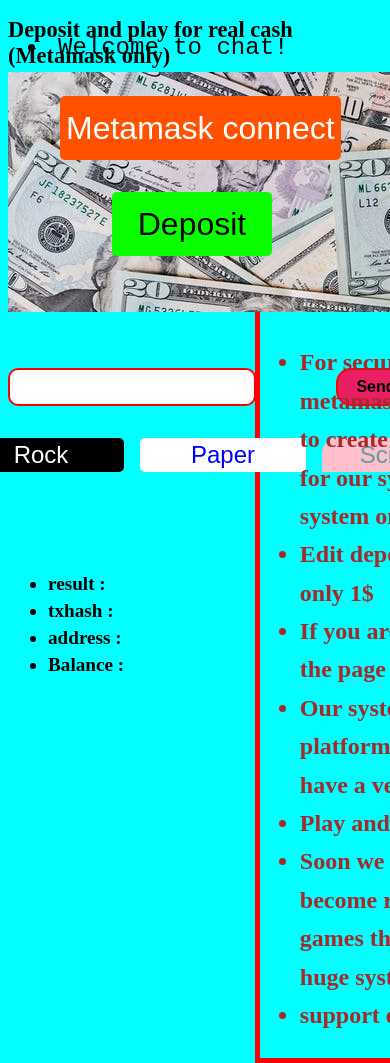
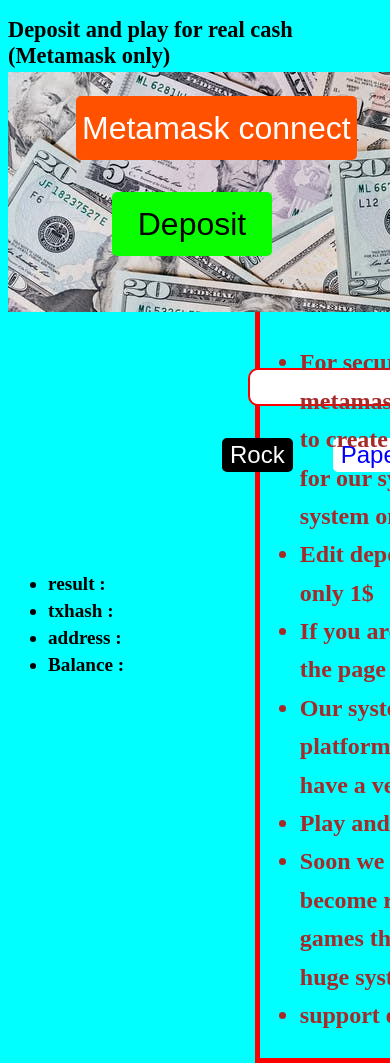
Before and after one commit to adidastaz/moneyAndSkill.com, a plain HTML site: page client/index.html in a window 390 px wide. Shown: the top 1063 px of the page. Drawn offline with nearby package versions, Linux system fonts and the light colour scheme; no server answers.

Commit message:
Update main.css

```diff
--- a/client/main.css
+++ b/client/main.css
@@ -31,6 +31,75 @@
     background: #E91E63;
     cursor: pointer;
     margin-left: 5rem;
+}
+
+@media screen and (max-width: 600px) {
+    .container {
+        width: 10rem;
+        margin-top: 15rem;
+        margin-left: 15rem;
+    }
+
+    .wallet {
+        width: 15rem;
+        height: 7rem;
+        margin-top: -20rem;
+    }
+
+    #connect-button {
+        height: 2rem;
+        font-size: 1rem;
+        margin-left: 1rem;
+    }
+
+    #deposit-button {
+        width: 6rem;
+        height: 3rem;
+        font-size: 1.5rem;
+    }
+
+    #events {
+        height: 7rem;
+        font-size: 1rem;
+    }
+
+    #rock,
+    #paper,
+    #scissors {
+        width: 3rem;
+        font-size: 0.5rem;
+    }
+
+    #send {
+        margin-left: 1rem;
+    }
+
+    #rock {
+        margin: 0 1.5rem;
+    }
+
+    #paper {
+        margin: 0 1.5rem;
+    }
+
+    #scissors {
+        margin: 0 1.5rem;
+    }
+
+    #textInput {
+        width: 7rem;
+    }
+
+    .description {
+        width: 20rem;
+
+        margin-left: 1rem;
+        margin-top: 550px;
+    }
+
+    #descriptionList {
+        font-size: 1rem;
+    }
 }
 
 #send:hover {
```
